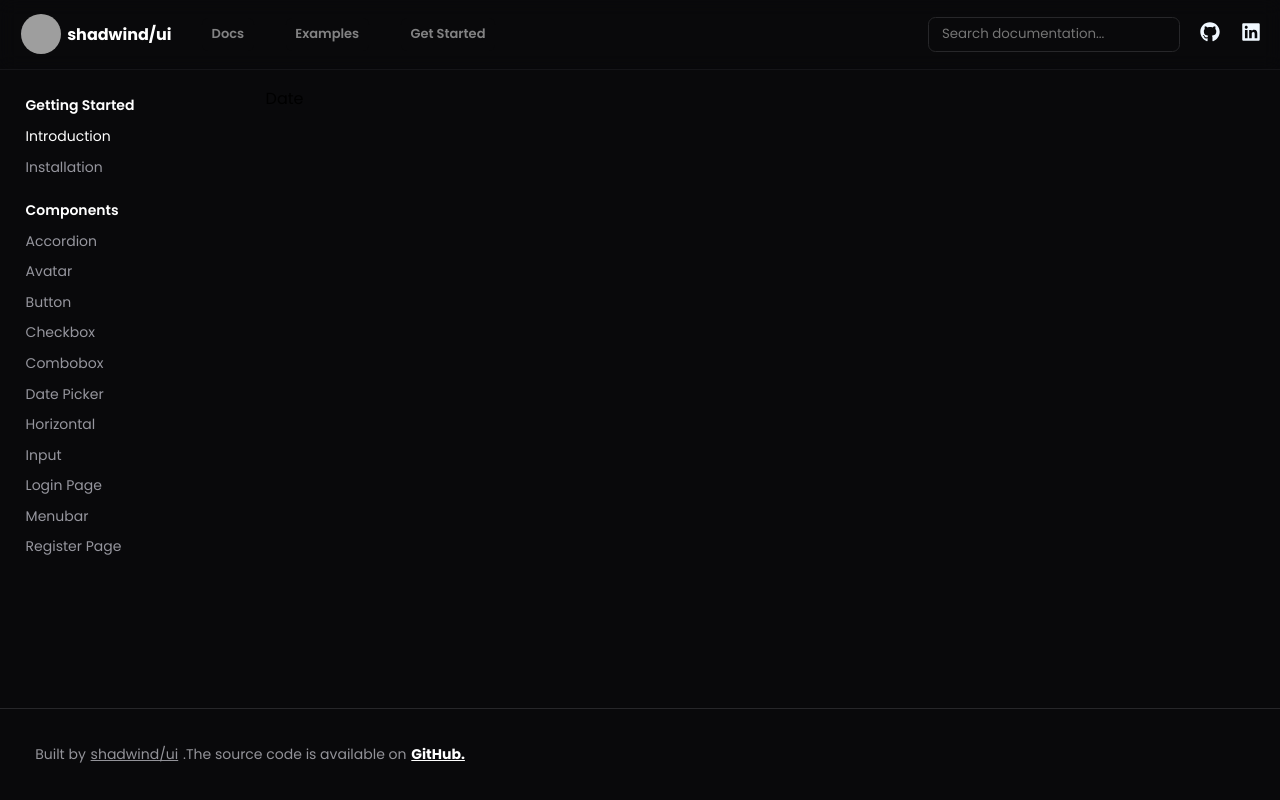
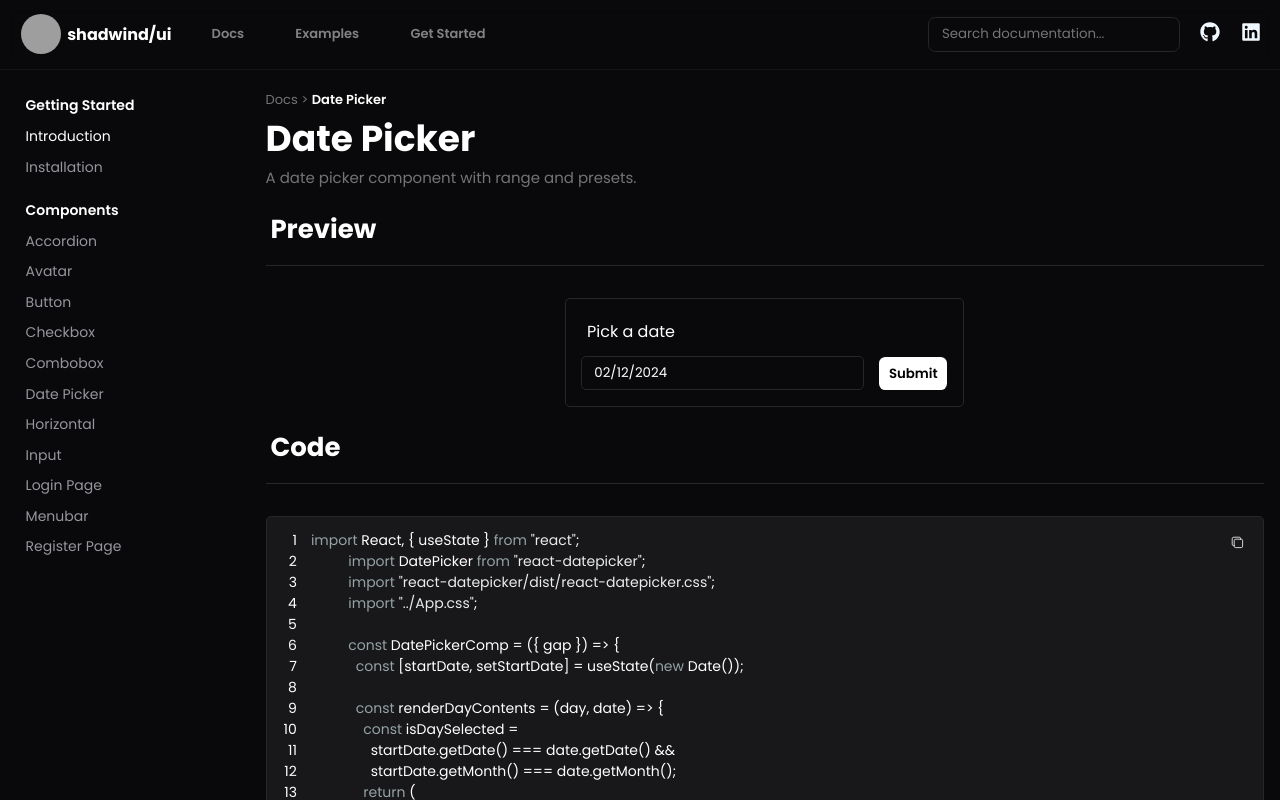
Before and after one commit to NumanHaspolat/shad-wind-ui, a React (Create React App) app: page /docs/date in a window 1280 px wide. Shown: the top 800 px of the page. Built offline with nearby package versions, Linux system fonts and the light colour scheme; grey boxes are pictures that could not be loaded.

Commit message:
date-picker

```diff
--- a/src/components/DatePickerComp.jsx
+++ b/src/components/DatePickerComp.jsx
@@ -3,7 +3,7 @@
 import "react-datepicker/dist/react-datepicker.css";
 import "../App.css";
 
-const DatePickerComp = () => {
+const DatePickerComp = ({ gap }) => {
   const [startDate, setStartDate] = useState(new Date());
 
   const renderDayContents = (day, date) => {
@@ -20,7 +20,7 @@
   return (
     <div className="date-picker-container">
       <p
-        className="color=light p-3 fs-2"
+        className="color-light p-3 fs-2"
         style={{
           marginBottom: ".5rem",
         }}
@@ -33,7 +33,14 @@
           onChange={(date) => setStartDate(date)}
           renderDayContents={renderDayContents}
         />
-        <button className="button-filled transition-1">Submit</button>
+        <button
+          style={{
+            marginLeft: gap,
+          }}
+          className="button-filled transition-1"
+        >
+          Submit
+        </button>
       </div>
     </div>
   );
--- a/src/doc-components/Date.jsx
+++ b/src/doc-components/Date.jsx
@@ -1,7 +1,94 @@
-import React from "react";
+import React, { useState } from "react";
+// import PreCode from "./PreCode";
+import DatePickerComp from "../components/DatePickerComp";
+import CodePreview from "./CodePreview";
 
 const Date = () => {
-  return <div>Date </div>;
+  const [gap, setGap] = useState("1rem");
+  return (
+    <div>
+      <span className="par-2">
+        Docs {">"} <span className="bold color-light capital">Date Picker</span>
+      </span>
+      <h2 className="head">Date Picker</h2>
+      <p className="par-3">A date picker component with range and presets.</p>
+      <h5 className="head-2 border-bot p-3">Preview</h5>
+      <div className="flex items-center jus-center">
+        <DatePickerComp gap={gap} />
+      </div>
+      <h5 className="head-2 border-bot p-3">Code</h5>
+      <div>
+        <CodePreview
+          code={`
+          import React, { useState } from "react";
+          import DatePicker from "react-datepicker";
+          import "react-datepicker/dist/react-datepicker.css";
+          import "../App.css";
+
+          const DatePickerComp = ({ gap }) => {
+            const [startDate, setStartDate] = useState(new Date());
+
+            const renderDayContents = (day, date) => {
+              const isDaySelected =
+                startDate.getDate() === date.getDate() &&
+                startDate.getMonth() === date.getMonth();
+              return (
+                <div className={isDaySelected ? "selected-day" : "non-selected-day"}>
+                  {day}
+                </div>
+              );
+            };
+
+            return (
+              <div className="date-picker-container">
+                <p
+                  className="color-light p-3 fs-2"
+                  style={{
+                    marginBottom: ".5rem",
+                  }}
+                >
+                  Pick a date
+                </p>
+                <div className="flex space-between">
+                  <DatePicker
+                    selected={startDate}
+                    onChange={(date) => setStartDate(date)}
+                    renderDayContents={renderDayContents}
+                  />
+                  <button
+                    style={{
+                      marginLeft: gap,
+                    }}
+                    className="button-filled transition-1"
+                  >
+                    Submit
+                  </button>
+                </div>
+              </div>
+            );
+          };
+
+          export default DatePickerComp;
+
+        `}
+        />
+      </div>
+      <p className="par-4">
+        You can find more options on my repo
+        <a
+          className="gray"
+          target="_blank"
+          href="https://github.com/NumanHaspolat/shad-wind-ui"
+        >
+          GitHub
+        </a>
+      </p>
+      <p className="par-4">
+        As you can see there is one thing of option but dont forgot to use
+        tailwind classes to more choices.
+      </p>
+    </div>
+  );
 };
 
 export default Date;
```
